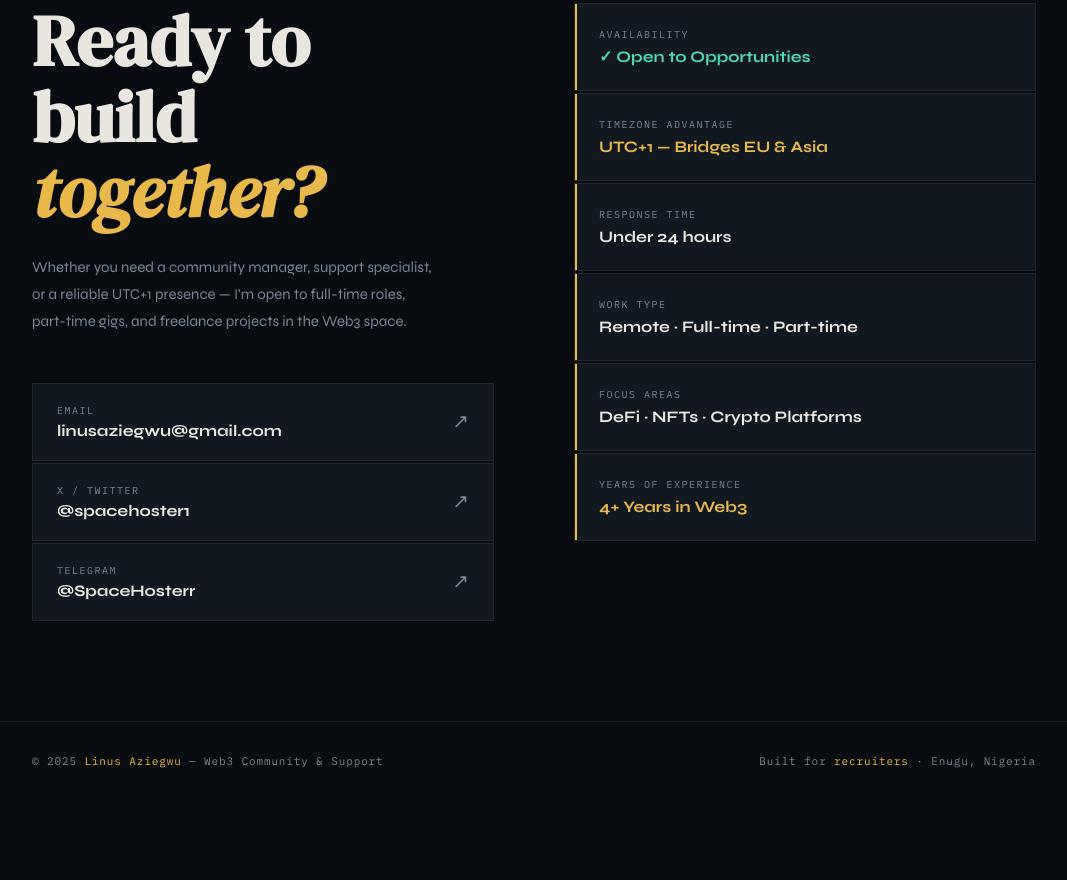
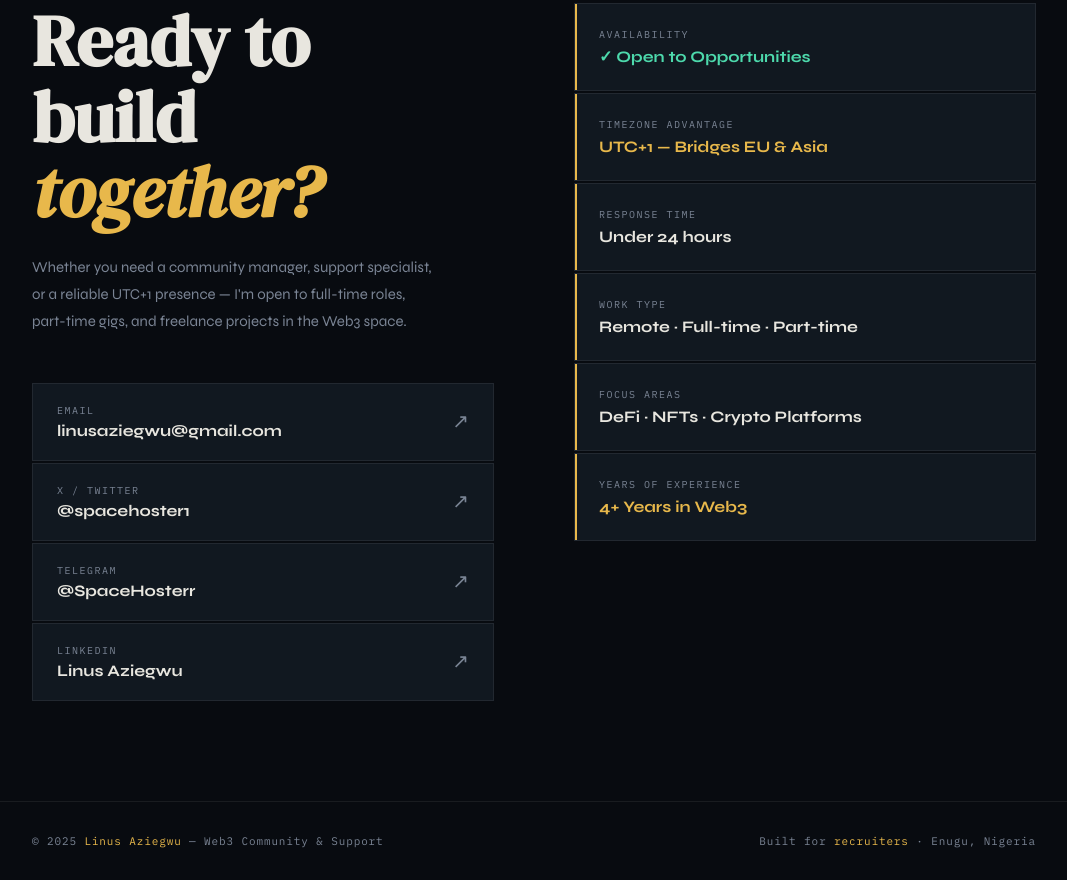
Before and after one commit to linuschinonso/portfolio, a plain HTML site: page index.html in a window 1280 px wide. Shown: the part 5889-6769 px from the top of the page, without its empty margins (106-1173 px from the left). Before the commit the page ends 6689 px from the top, so only its background shows below. Drawn offline with Linux system fonts and the light colour scheme.

Commit message:
Added my LinkedIn profile

```diff
--- a/index.html
+++ b/index.html
@@ -1184,6 +1184,13 @@
             </div>
             <span class="contact-link-arrow">↗</span>
           </a>
+          <a href="https://www.linkedin.com/in/linus-aziegwu-656140180" target="_blank" class="contact-link">
+  <div class="contact-link-info">
+    <div class="contact-link-platform">LinkedIn</div>
+    <div class="contact-link-handle">Linus Aziegwu</div>
+  </div>
+  <span class="contact-link-arrow">↗</span>
+          </a>
         </div>
       </div>
       <div class="contact-right reveal">
```
